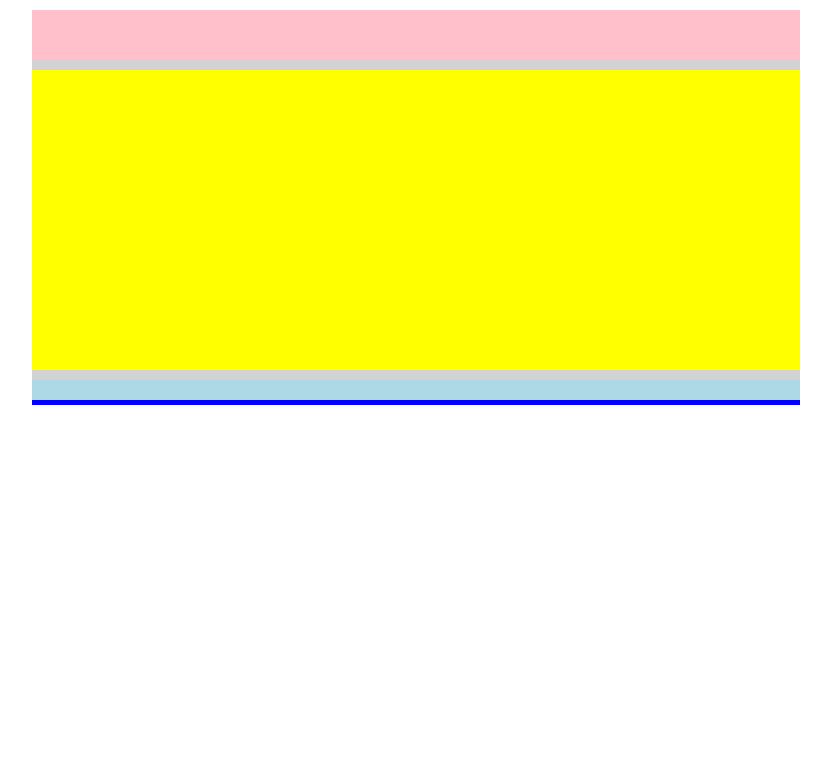
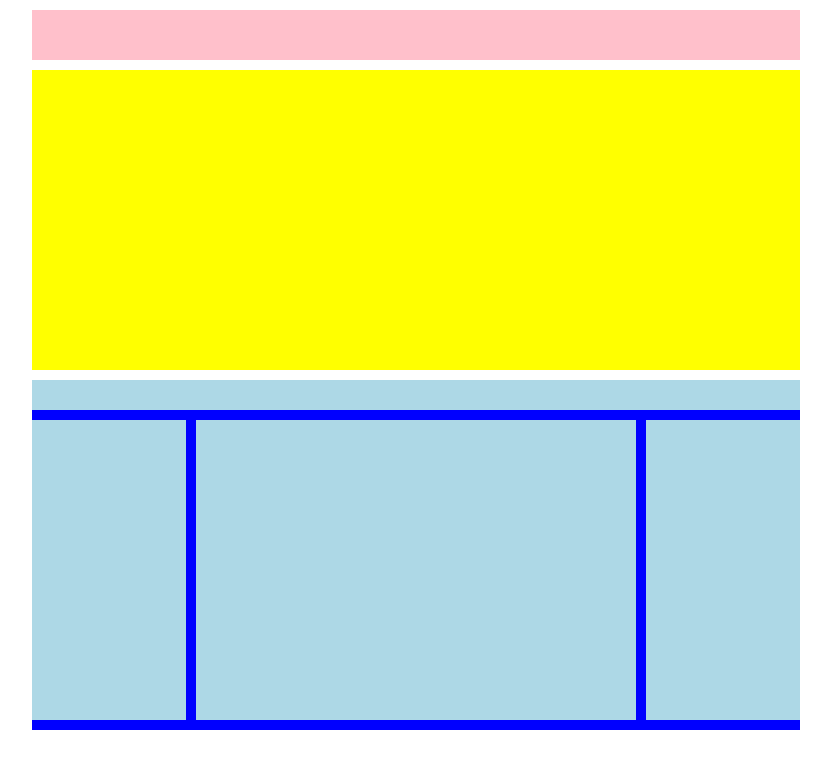
Before and after one commit to MatiaCasu/htmlcss-struttura-wp, a plain HTML site: page index.html in a window 1280 px wide. Shown: the whole page, without its empty margins (224-1055 px from the left). Drawn offline with Linux system fonts and the light colour scheme.

Commit message:
Sezione "piena" finita
Aggiunta corpo, Float/Clearfix e Margini

```diff
--- a/css/style.css
+++ b/css/style.css
@@ -4,11 +4,15 @@
   box-sizing: border-box;
 }
 /* RESET */
-/* CONTENITORE-prova altezza/background*/
+/* CONTENITORE*/
 .container{
   width: 60%;
   margin: 10px auto;
-  background-color: lightgrey;
+}
+.clearfix::after{
+  content: "";
+  clear: both;
+  display: block;
 }
 /* /CONTENITORE */
 /* INTESTAZIONE*/
@@ -17,15 +21,35 @@
   background-color: pink;
 }
 /* /INTESTAZIONE*/
+/* SEZIONE 1 */
 .empty{
   height: 300px;
   background-color: yellow;
   margin: 10px 0;
 }
+/* /SEZIONE 1 */
+/* SEZIONE 2 */
 .full{
+  background-color: blue;
+}
+.full > div{
   background-color: lightblue;
+  float: left;
+  margin-bottom: 10px;
 }
+
 .full-head{
-  height: 25px;
-  border-bottom: 5px solid blue;
+  height: 30px;
+  width: 100%;
 }
+
+.full-left, .full-right{
+  width: 20%;
+  height: 300px;
+}
+.full-center{
+  width: calc(60% - 20px);
+  height: 300px;
+  margin: 0 10px;
+}
+/* /SEZIONE 2 */
--- a/index.html
+++ b/index.html
@@ -23,9 +23,17 @@
         <!-- /SEZIONE 1 -->
         <!-- SEZIONE 2 -->
         <section>
-          <div class="full">
+          <div class="full clearfix">
             <div class="full-head">
             </div>
+            <!-- CORPO SEZIONE PIENA -->
+            <div class="full-left">
+            </div>
+            <div class="full-center">
+            </div>
+            <div class="full-right">
+            </div>
+            <!-- /CORPO SEZIONE PIENA -->
           </div>
         </section>
         <!-- /SEZIONE 2 -->
```
